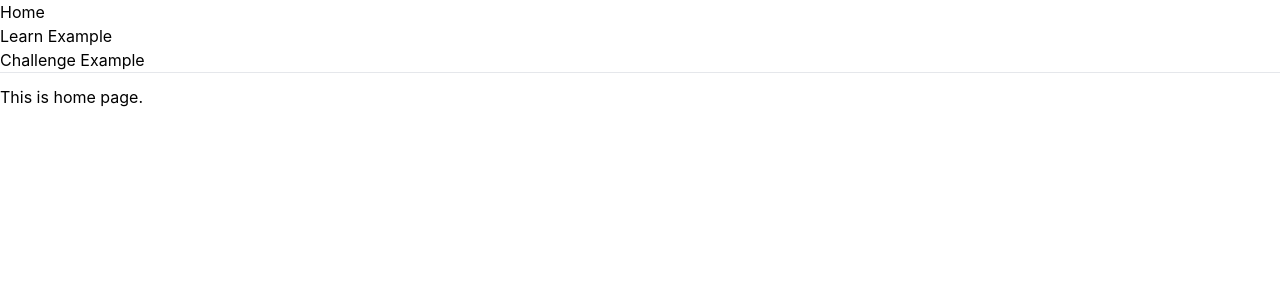
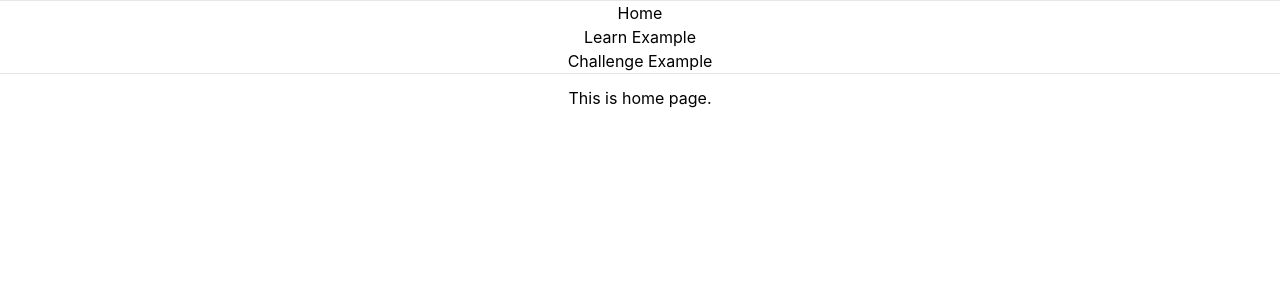
Before and after one commit to alphatero/f2e_scrum_frontend, a React (Create React App) app: page / in a window 1280 px wide. Shown: the top 300 px of the page. Built offline with nearby package versions, Linux system fonts and the light colour scheme.

Commit message:
Revert "Feature/change node version (#5)"
This reverts commit 19a8b9fab3f12e5f4bed2ed2e7d6f17935658ec0.

```diff
--- a/package.json
+++ b/package.json
@@ -6,8 +6,6 @@
     "@testing-library/jest-dom": "^5.16.5",
     "@testing-library/react": "^13.4.0",
     "@testing-library/user-event": "^13.5.0",
-    "clsx": "^1.2.1",
-    "framer-motion": "^7.6.1",
     "react": "^18.2.0",
     "react-dom": "^18.2.0",
     "react-router-dom": "^6.4.2",
@@ -51,6 +49,6 @@
   },
   "engines": {
     "npm": "8.19.2",
-    "node": "=16.15.0"
+    "node": ">14.0.0 =16.18.0"
   }
 }
--- a/src/App.jsx
+++ b/src/App.jsx
@@ -3,62 +3,26 @@ import {
   BrowserRouter as Router,
   Routes,
   Route,
-  useLocation,
-  Outlet,
 } from 'react-router-dom';
-import { motion } from 'framer-motion';
 import NavBar from './components/NavBar';
 import ExampleLearn from './views/ExampleLearn';
 import ExampleChallenge from './views/ExampleChallenge';
 import Home from './views/Home';
 import './App.css';
 
-const pageVariants = {
-  initial: {
-    opacity: 0,
-  },
-  in: {
-    opacity: 1,
-  },
-  out: {
-    opacity: 0,
-  },
-};
-
-const pageTransition = {
-  type: 'tween',
-  ease: 'linear',
-  duration: 0.5,
-};
-
-function AnimationLayout() {
-  const { pathname } = useLocation();
-  return (
-    <motion.div
-      key={pathname}
-      initial="initial"
-      animate="in"
-      variants={pageVariants}
-      transition={pageTransition}
-    >
-      <Outlet />
-    </motion.div>
-  );
-}
-
 function App() {
   return (
 
-    <div>
-      <Router>
+    <div className="App">
+
+      <hr />
+      <Router forceRefresh>
         <NavBar />
         <hr />
         <Routes>
-          <Route element={<AnimationLayout />}>
-            <Route path="/" element={<Home />} />
-            <Route path="/ExampleLearn" element={<ExampleLearn />} />
-            <Route path="/ExampleChallenge" element={<ExampleChallenge />} />
-          </Route>
+          <Route path="/" element={<Home />} />
+          <Route path="/ExampleLearn" element={<ExampleLearn />} />
+          <Route path="/ExampleChallenge" element={<ExampleChallenge />} />
         </Routes>
       </Router>
     </div>
```
Also changed, not shown: 2 other files (tests, documents, lock files or other folders).
